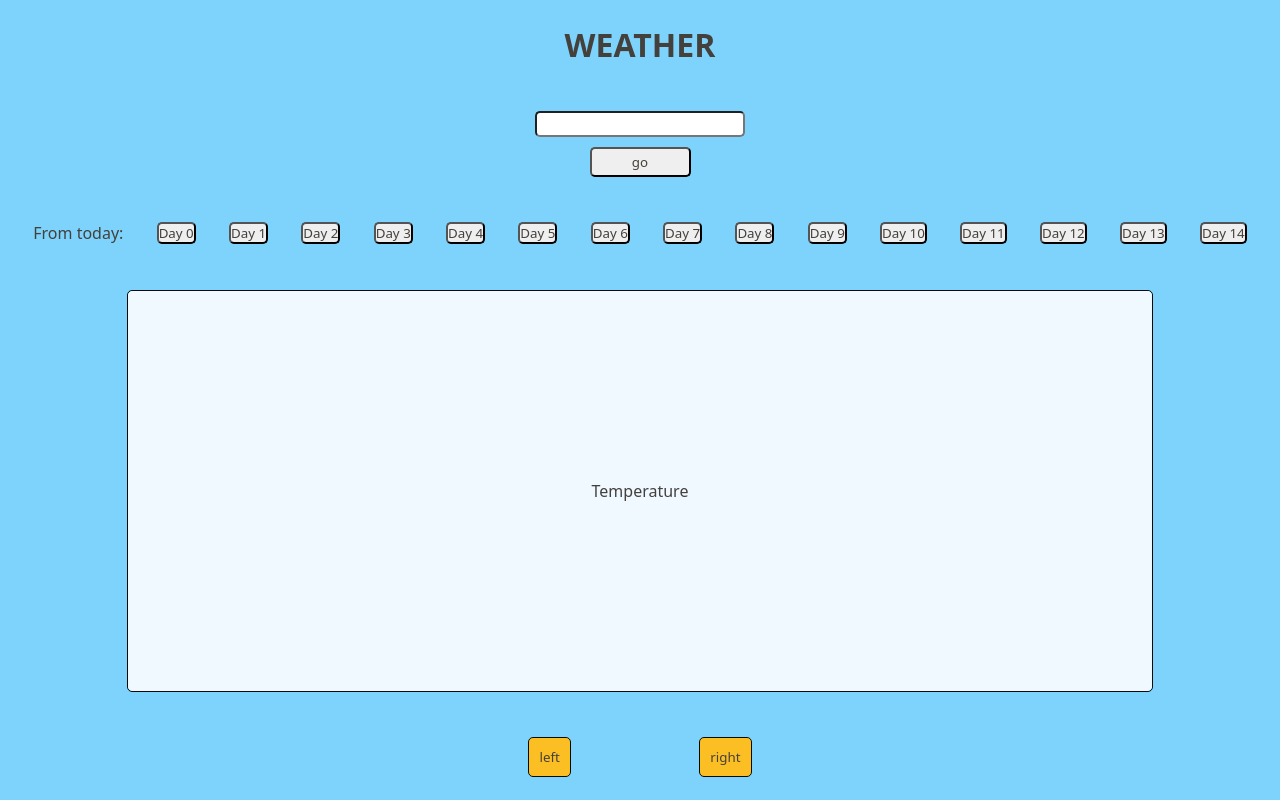
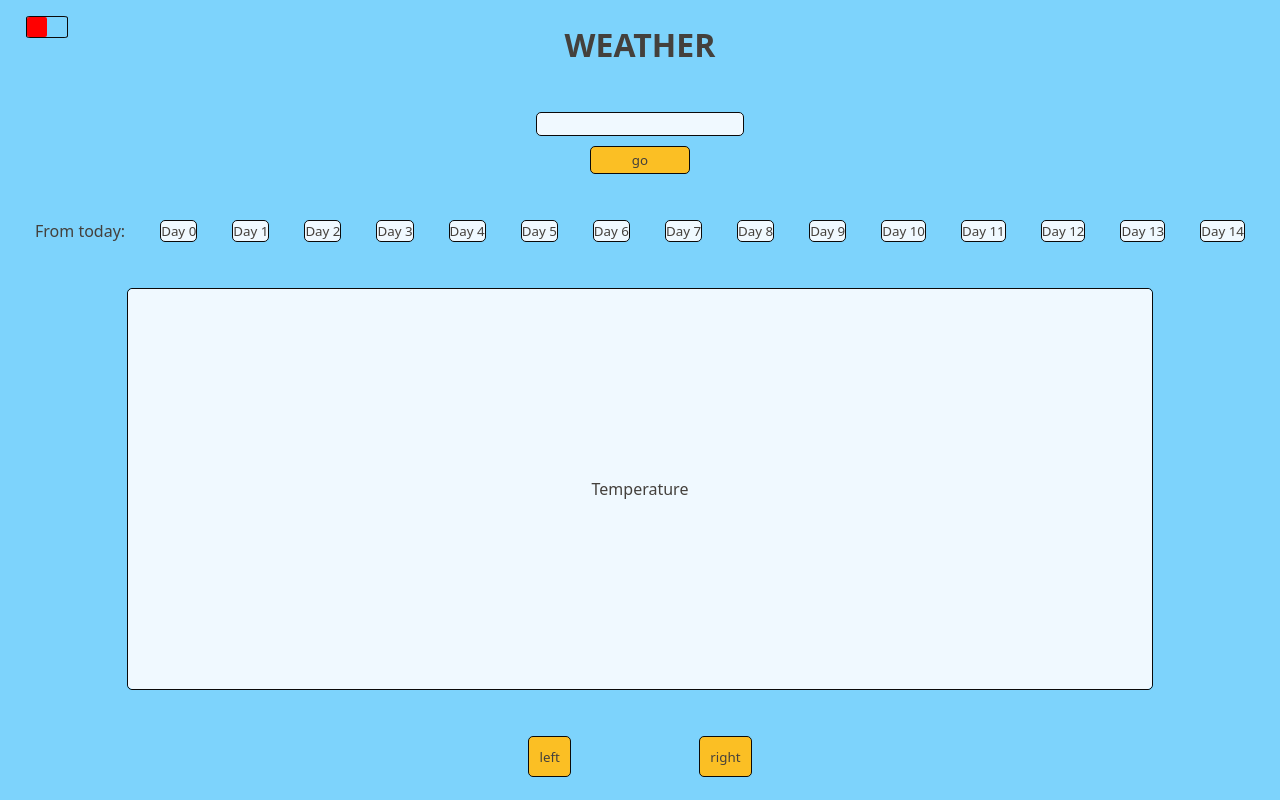
Before and after one commit to LoftyLettuce/odin-weather, a website built with webpack: page src/template.html in a window 1280 px wide. Built offline with nearby package versions, Linux system fonts and the light colour scheme; a web font is replaced by a local one.

Commit message:
Add theme change

```diff
--- /dev/null
+++ b/src/imageCarousel.js
@@ -0,0 +1,31 @@
+function extractNumber(string) {
+  return Number(string.slice(0, string.indexOf("p")));
+}
+export function imageCarousel() {
+  const picture = window.getComputedStyle(document.querySelector(".big div"));
+  const slide = window.getComputedStyle(document.querySelector(".big"));
+  const imgNumber = document.querySelector(".big").children.length - 1;
+  document.querySelector(".small").style.width = picture.width;
+  let moveRight = function () {
+    if (
+      extractNumber(slide.left) ==
+      -imgNumber * extractNumber(picture.width)
+    ) {
+      document.querySelector(".big").style.left = 0 + "px";
+    } else {
+      document.querySelector(".big").style.left =
+        extractNumber(slide.left) - extractNumber(picture.width) + "px";
+    }
+  };
+  let moveLeft = function () {
+    if (extractNumber(slide.left) == 0) {
+      document.querySelector(".big").style.left =
+        -imgNumber * extractNumber(picture.width) + "px";
+    } else {
+      document.querySelector(".big").style.left =
+        extractNumber(slide.left) + extractNumber(picture.width) + "px";
+    }
+  };
+  document.querySelector(".right").addEventListener("click", moveRight);
+  document.querySelector(".left").addEventListener("click", moveLeft);
+}
--- a/src/index.js
+++ b/src/index.js
@@ -1,5 +1,6 @@
 import "./styles.css";
 import { changeDay } from "./changeDay";
+import { imageCarousel } from "./imageCarousel";
 async function weatherFrom(city) {
   const url = `https://weather.visualcrossing.com/VisualCrossingWebServices/rest/services/timeline/${city}?unitGroup=metric&key=CGRJF9AWVHYYTBGAV53C7SUQR&contentType=json`;
   try {
@@ -12,37 +13,6 @@ async function weatherFrom(city) {
   } catch (error) {
     alert(error);
   }
-}
-function extractNumber(string) {
-  return Number(string.slice(0, string.indexOf("p")));
-}
-function imageCarousel() {
-  const picture = window.getComputedStyle(document.querySelector(".big div"));
-  const slide = window.getComputedStyle(document.querySelector(".big"));
-  const imgNumber = document.querySelector(".big").children.length - 1;
-  document.querySelector(".small").style.width = picture.width;
-  let moveRight = function () {
-    if (
-      extractNumber(slide.left) ==
-      -imgNumber * extractNumber(picture.width)
-    ) {
-      document.querySelector(".big").style.left = 0 + "px";
-    } else {
-      document.querySelector(".big").style.left =
-        extractNumber(slide.left) - extractNumber(picture.width) + "px";
-    }
-  };
-  let moveLeft = function () {
-    if (extractNumber(slide.left) == 0) {
-      document.querySelector(".big").style.left =
-        -imgNumber * extractNumber(picture.width) + "px";
-    } else {
-      document.querySelector(".big").style.left =
-        extractNumber(slide.left) + extractNumber(picture.width) + "px";
-    }
-  };
-  document.querySelector(".right").addEventListener("click", moveRight);
-  document.querySelector(".left").addEventListener("click", moveLeft);
 }
 window.onload = () => {
   imageCarousel();
@@ -71,4 +41,9 @@ window.onload = () => {
       }
     })
   })
+  document.querySelector(".toggle-theme input").addEventListener("click",()=>{
+    let themeIsDark = document.querySelector(".toggle-theme input:checked");
+    const root = document.documentElement;
+    root.className = themeIsDark?"dark":"light";
+  })
 };
--- a/src/styles.css
+++ b/src/styles.css
@@ -4,16 +4,25 @@
   padding: 0;
   color: inherit;
   border-radius: 5px;
-  font-family: system-ui, -apple-system, BlinkMacSystemFont, 'Segoe UI', Roboto, Oxygen, Ubuntu, Cantarell, 'Open Sans', 'Helvetica Neue', sans-serif;
+  font-family: "Offside",system-ui, -apple-system, BlinkMacSystemFont, 'Segoe UI', Roboto, Oxygen, Ubuntu, Cantarell, 'Open Sans', 'Helvetica Neue', sans-serif;
 }
 
 /*style */
+:root.dark
+{
+  ---signify: #0d9488;
+  ---font-color: #cbd5e1;
+  ---border-color: #f9fafb;
+  ---background-color: #082f49;
+  ---secondary-color: #0f172a;
+}
 :root
 {
   ---signify: #fbbf24;
   ---font-color: #44403c;
   ---border-color: #0a0a0a;
   ---background-color: #7dd3fc;
+  ---secondary-color: #f0f9ff;
 }
 body
 {
@@ -25,17 +34,71 @@ body
   background-color: var(---background-color);
   color: var(---font-color);
 }
+.toggle-theme{
+  ---border-radius: 10%;
+  ---top: 2%;
+  ---left: 2%;
+  position: absolute;
+  top: var(---top);
+  left: var(---left);
+  width: 40px;
+  height: 20px;
+  border-radius: var(---border-radius);
+  border: 1px solid var(---border-color);
+}
+.toggle-theme input{
+  position: absolute;
+  top: var(---top);
+  left: var(---left);
+  width: 100%;
+  height: 100%;
+  border-radius: var(---border-radius);
+  opacity: 0;
+}
+.toggle-theme span
+{
+  ---visibility: hidden;
+}
+.toggle-theme span, .toggle-theme span::after{
+  position: relative;
+  top: 0;
+  display: block;
+  width: 50%;
+  height: 100%;
+  background-color: red;
+  border-radius: var(---border-radius);
+  border: 0;
+}
+.toggle-theme input:checked+span{
+  visibility: hidden;
+  ---visibility: visible;
+}
+.toggle-theme input + span{
+  visibility: visible;
+  ---visibility: hidden;
+}
+.toggle-theme span::after{
+  content: "";
+  width: 100%;
+  left: 100%;
+  visibility: var(---visibility);
+}
 .search-wrapper{
   display: flex;
   flex-direction: column;
   align-items: center;
   gap: 10px;
 }
+.search-wrapper *{
+  border: 1px solid var(---border-color);
+}
 .search-wrapper button{
   width: 50%;
   padding: 2%;
+  background-color: var(---signify);
 }
 .search-wrapper input{
+  background-color: var(---secondary-color);
   padding: 1% 2%;
   text-align: center;
 }
@@ -43,6 +106,10 @@ body
   width: 100%;
   display: flex;
   justify-content: space-evenly;
+}
+.day-wrapper button{
+  background-color: var(---secondary-color);
+  border: 1px var(---border-color) solid;
 }
 .day-wrapper .focus{
   background-color: var(---signify);
@@ -69,7 +136,7 @@ body
   display: flex;
   align-items: center;
   justify-content: center;
-  background-color: #f0f9ff;
+  background-color: var(---secondary-color);
 }
 .button-wraper{
   width: 80vw;
--- a/src/template.html
+++ b/src/template.html
@@ -3,9 +3,15 @@
 <head>
   <meta charset="UTF-8">
   <meta name="viewport" content="width=device-width, initial-scale=1.0">
+  <link rel="preconnect" href="https://fonts.googleapis.com">
+  <link rel="preconnect" href="https://fonts.gstatic.com" crossorigin>
+  <link href="https://fonts.googleapis.com/css2?family=Jersey+15&family=Offside&display=swap" rel="stylesheet">
   <title>Weather</title>
 </head>
 <body>
+  <div class="toggle-theme">
+    <input type="checkbox"><span></span>
+  </div>
   <h1>WEATHER</h1>
   <div class="search-wrapper">
     <input type="text" id="city">
```
